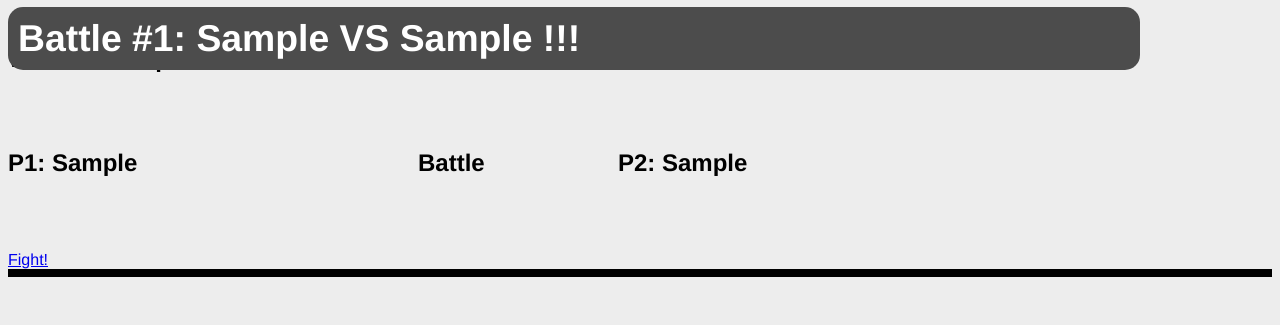
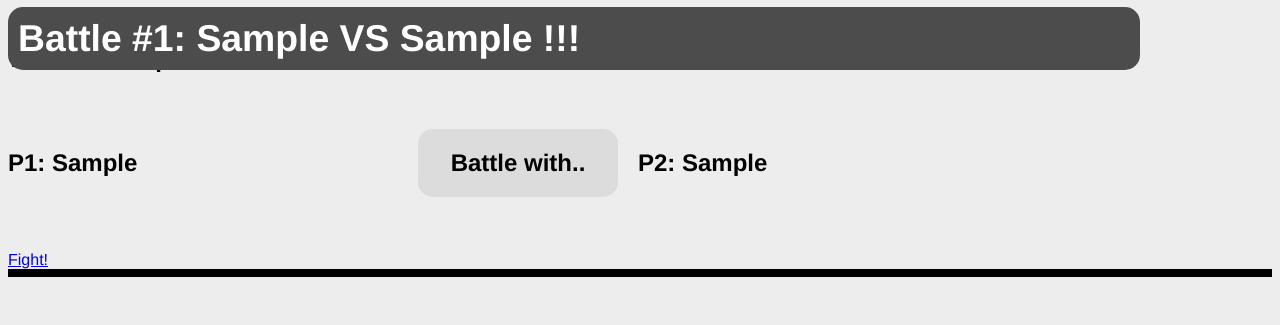
Before and after one commit to vakkermans/fswars, a Django app: template templates/wars/battle.html in a window 1280 px wide. Shown: the top 325 px of the page. Run offline with Django 3.2, Linux system fonts and the light colour scheme; the template is opened without the code that fills it: most values are stand-ins (such as "Sample title", 1, 10 or a date in 2020); some web fonts are replaced.

Commit message:
made icons transparent, added styling

```diff
--- a/static_media/css/3-column-layout.css
+++ b/static_media/css/3-column-layout.css
@@ -24,6 +24,9 @@ width: 100%;
 #contentcolumn {
 /*margin: 0 190px 0 180px; */
 width: 200px;
+border-radius: 15px;
+background-color: gainsboro;
+margin-right: 20px;
 }
 
 #contentcolumn img {
@@ -64,6 +67,7 @@ margin-top: 0;
 .battle_sound_img {
     float: left;
     width: 121px;
+    margin-right: 5px;
     }
 
 .battle_tags {
--- a/templates/wars/battle.html
+++ b/templates/wars/battle.html
@@ -35,7 +35,7 @@
         // ---------- populate presets
         for (i in presets) {
             //$("#presets").append("<div id='" + presets[i] + "'>" + presets[i] + "</div>");
-            $("#presets").append('<div id="' + presets[i] + '"><img src="{{ STATIC_URL }}images/' + presets[i].toLowerCase() + '_btn.png" /></div>');
+            $("#presets").append('<div id="' + presets[i] + '"><img src="{{ STATIC_URL }}images/' + presets[i].toLowerCase() + '_btn.png" /></div><br><br><br>');
             $("#"+ presets[i]).bind("click", {preset: presets[i]}, function(event) {
                     $("#preset_for_battle").empty();
                     $("#preset_for_battle").append(event.data.preset);
@@ -157,7 +157,7 @@
 <div id="preset_for_battle"></div>
 <br />
 <div id="fight" style="display: none;">
-    <a href="#" onclick="fight()">Fight!</a>
+    <center><h1><a href="#" onclick="fight()">Fight!</a></h1></center>
 </div>
 <br />
 <div id="maincontainer">
@@ -167,7 +167,7 @@
         <div id="sound_p1" class="p1"></div>
     </div>
     <div id="contentcolumn" class="battlecolumn">
-        <label for="content"><h2>Battle</h2></label>
+        <label for="content"><center><h2>Battle with..</h2></center></label>
         <div id="presets"></div>
     </div>
     <div id="rightcolumn" class="battlecolumn">
```
Also changed, not shown: static_media/images/brightness_btn.png, static_media/images/loudness_btn.png, static_media/images/noisiness_btn.png, static_media/images/rhythm_btn.png, static_media/images/tonal_btn.png.
